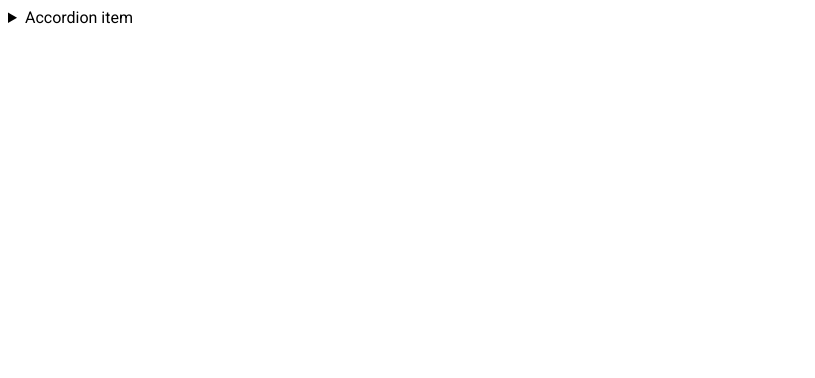
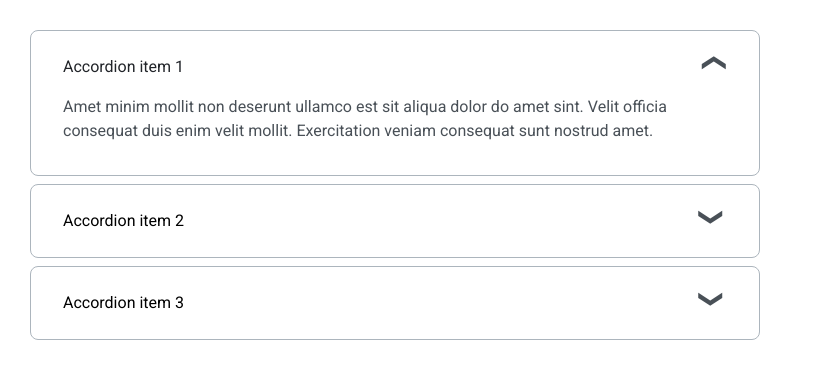
Before and after one commit to js-tasks-ru/htmlcss-20211021_barkadron, a website: page 03-lection1/02-accordion/index.html in a window 1280 px wide. Shown: the whole page, without its empty margins (0-815 px from the left). Drawn offline with nearby package versions, Linux system fonts and the light colour scheme.

Commit message:
add solution for lection-1 task-2 (accordion)

```diff
--- a/03-lection1/02-accordion/accordion.css
+++ b/03-lection1/02-accordion/accordion.css
@@ -1 +1,66 @@
 /* Стилизация аккордеона */
+
+/* Скрытие стандартной и отрисовку кастомной стрелочки подсмотрел тут:
+    https://developer.mozilla.org/ru/docs/Web/HTML/Element/details
+*/
+
+.accordion {
+    background: var(--white);
+    width: 730px;
+    height: 144px;
+}
+
+.accordion__item {
+    background: var(--white);
+    border: 1px solid var(--grey-3);
+    box-sizing: border-box;
+    border-radius: 8px;
+
+    font-family: Inter;
+    font-style: normal;
+    font-weight: normal;
+    font-size: 16px;
+    line-height: 24px;
+
+    color: #000000;
+
+    margin-bottom: 8px;
+    padding: 24px 32px;
+}
+
+.accordion__item[open] {
+    color: var(--black);
+}
+
+.accordion__item:last-child {
+    margin-bottom: 0;
+}
+
+.accordion__summary {
+    display: block;
+    cursor: pointer;
+}
+
+.accordion__summary::-webkit-details-marker {
+    display: none;
+}
+
+.accordion__summary::after {
+    content: '\276F'; /* стрелка ВПРАВО - https://www.toptal.com/designers/htmlarrows/symbols/heavy-right-pointing-angle-quotation-mark-ornament/ */
+    color: var(--grey-4);
+    font-size: 24px;
+    transform: rotate(90deg) translateX(-20%) translateY(20%); /* дефолтный поворот стрелки ВНИЗ. translate даёт прикольный эффект при переворачивании стрелки, по-моему */
+    transition: all 120ms ease-in-out; /* анимация поворота стрелочки */
+    float: right; /* вроде как плохо, но пока только так :) */
+}
+
+.accordion__item[open] > .accordion__summary::after {
+    transform: rotate(-90deg) translateX(20%) translateY(-20%); /* поворот стрелки ВВЕРХ при раскрытии */
+}
+
+.accordion__content {
+    color: var(--grey-4);
+    margin-block-end: 0;
+    margin-block-start: 0;
+    padding: 16px 0px 8px 0px;
+}
--- a/03-lection1/02-accordion/index.html
+++ b/03-lection1/02-accordion/index.html
@@ -1,18 +1,43 @@
 <!DOCTYPE html>
 <!-- Страница с аккордеоном -->
+<!-- https://learn.javascript.ru/taskbook/htmlcss-20211021/workspace/lection1/accordion -->
 <html lang="ru">
     <head>
+        <link rel="stylesheet" href="https://cdn.jsdelivr.net/npm/normalize.css@8.0.1/normalize.css">
         <link rel="stylesheet" href="../../assets/css/main.css">
         <link rel="stylesheet" href="./accordion.css">
+        <style>
+            body {
+                padding: 30px;
+            }
+        </style>
     </head>
     <body>
-        <details>
-            <summary>
-                Accordion item
-            </summary>
-            <p>
-                Hidden content
-            </p>
-        </details>
+        <div class="accordion">
+            <details class="accordion__item" open>
+                <summary class="accordion__summary">
+                    Accordion item 1
+                </summary>
+                <p class="accordion__content">
+                    Amet minim mollit non deserunt ullamco est sit aliqua dolor do amet sint. Velit officia consequat duis enim velit mollit. Exercitation veniam consequat sunt nostrud amet.
+                </p>
+            </details>
+            <details class="accordion__item">
+                <summary class="accordion__summary">
+                    Accordion item 2
+                </summary>
+                <p class="accordion__content">
+                    Amet minim mollit non deserunt ullamco est sit aliqua dolor do amet sint. Velit officia consequat duis enim velit mollit. Exercitation veniam consequat sunt nostrud amet.
+                </p>
+            </details>
+            <details class="accordion__item">
+                <summary class="accordion__summary">
+                    Accordion item 3
+                </summary>
+                <p class="accordion__content">
+                    Amet minim mollit non deserunt ullamco est sit aliqua dolor do amet sint. Velit officia consequat duis enim velit mollit. Exercitation veniam consequat sunt nostrud amet.
+                </p>
+            </details>
+        </div>
     </body>
 </html>
```
